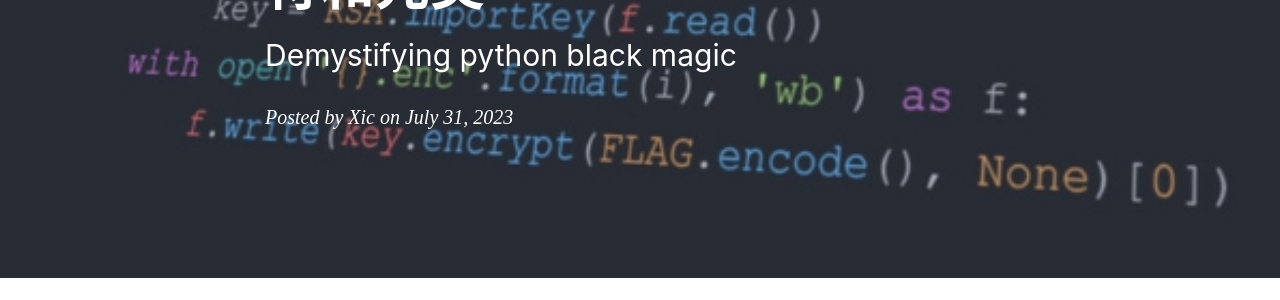
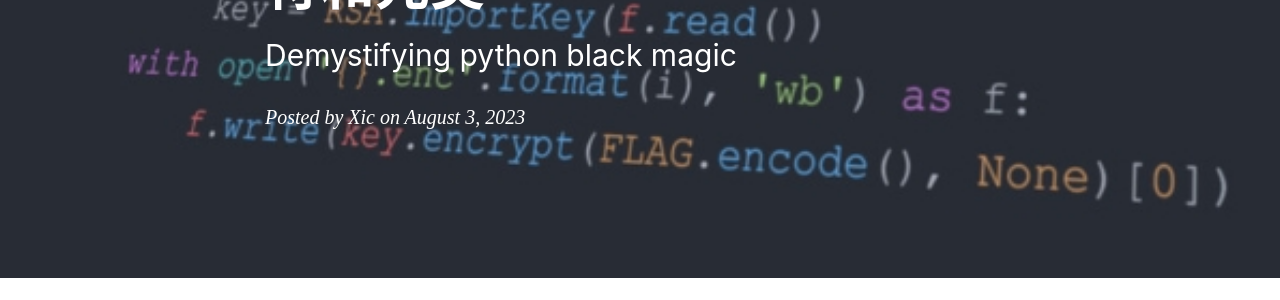
Before and after one commit to ProgrammerPlus1998/ProgrammerPlus1998.github.io, a Jekyll site: the page built from _posts/python/2023-08-03-python-black-magic-secret.md, in a window 1280 px wide and 900 px high. Shown: the part 366-666 px from the top of the window. Built offline with Jekyll 4.4.1, drawn with Linux system fonts in a browser that asks for light colours; nearby versions of some CDN libraries; comment, search, counter and statistics services are not loaded; some of the changed text lies outside the part shown.

Commit message:
Update 2023-08-03-python-black-magic-secret.md

```diff
--- a/_posts/python/2023-08-03-python-black-magic-secret.md
+++ b/_posts/python/2023-08-03-python-black-magic-secret.md
@@ -3,7 +3,7 @@ layout:       post
 title:        "Python黑魔法揭秘：装饰器、生成器、异步编程、GIL、描述符和元类"
 subtitle:     "Demystifying python black magic"
 header-img:   "img/in-post/head/2023-07-31-python-global-interpretation-lock.jpg"
-date:         2023-07-31 00:00:00
+date:         2023-08-03 00:00:00
 author:       "Xic"
 tags:
     - Python
```
